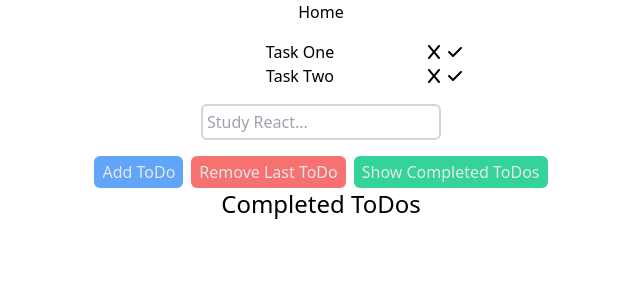
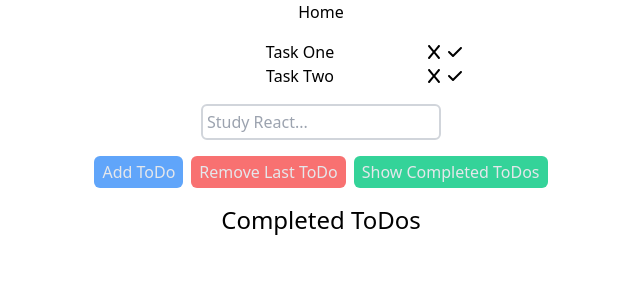
Before and after one commit to ASproson/react-challenges, a React (Create React App) app: page /todos in a window 1280 px wide. Both pictures are taken after a click on the button "Show Completed ToDos". Shown: the top 300 px of the page, without its empty margins (319-959 px from the left). Built offline with nearby package versions, Linux system fonts and the light colour scheme.

Commit message:
Adds top padding

```diff
--- a/src/components/todos/ShowCompletedToDos.tsx
+++ b/src/components/todos/ShowCompletedToDos.tsx
@@ -9,15 +9,13 @@ export const ShowCompletedToDos = ({
   completedToDos,
 }: ShowCompletedToDosProps) => {
   return (
-    <div>
+    <div className="pt-4">
       <h1 className="text-2xl">Completed ToDos</h1>
-
       {completedToDos?.map((completedToDo: ToDoItem) => {
         return (
-          <CompletedToDoList
-            key={completedToDo.id}
-            completedToDo={completedToDo}
-          />
+          <div key={completedToDo.id} className="pt-2">
+            <CompletedToDoList completedToDo={completedToDo} />
+          </div>
         );
       })}
     </div>
```
